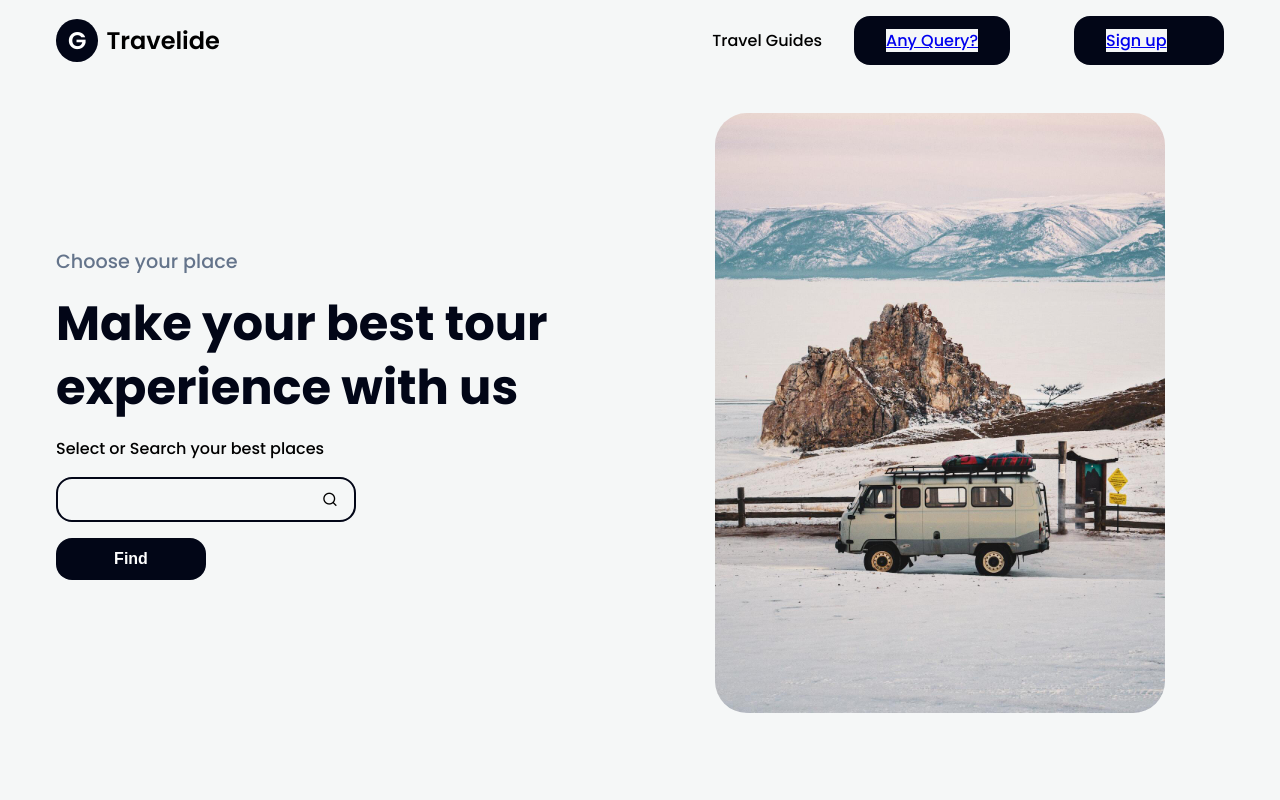
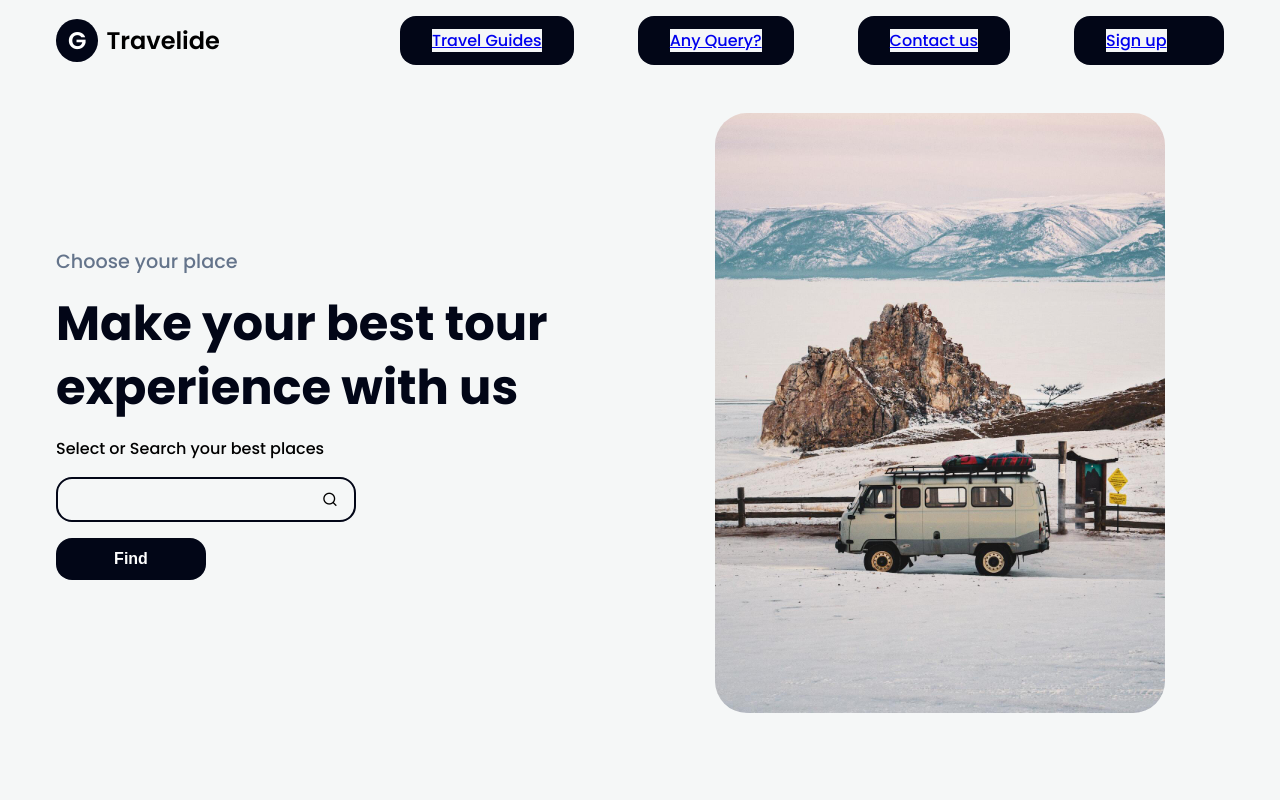
Before and after one commit to amansingh0001/Travelide, a plain HTML site: page index.html in a window 1280 px wide. Shown: the top 800 px of the page. Drawn offline with nearby package versions, Linux system fonts and the light colour scheme.

Commit message:
Add files via upload

```diff
--- a/index.html
+++ b/index.html
@@ -15,8 +15,10 @@
         <div class="nav__logo"><span>G</span>Travelide</div>
         <ul class="nav__links">
 
-            <li class="link ">Travel Guides</li>
+            <li class="link btn">
+                <a href=indexxx.html>Travel Guides</li>
             <li class="link btn"><a href=contac.html>Any Query?</li>
+                <li class="link btn"><a href=cont.html>Contact us</li>
             <li class="link btn"><a href=inde.html>Sign up</a></li>
         </ul>
     </nav>
```
